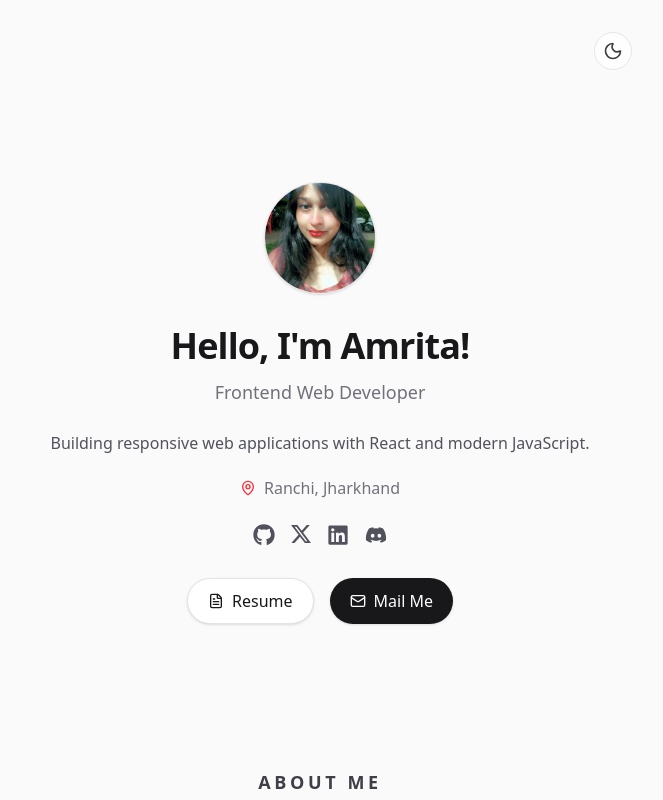
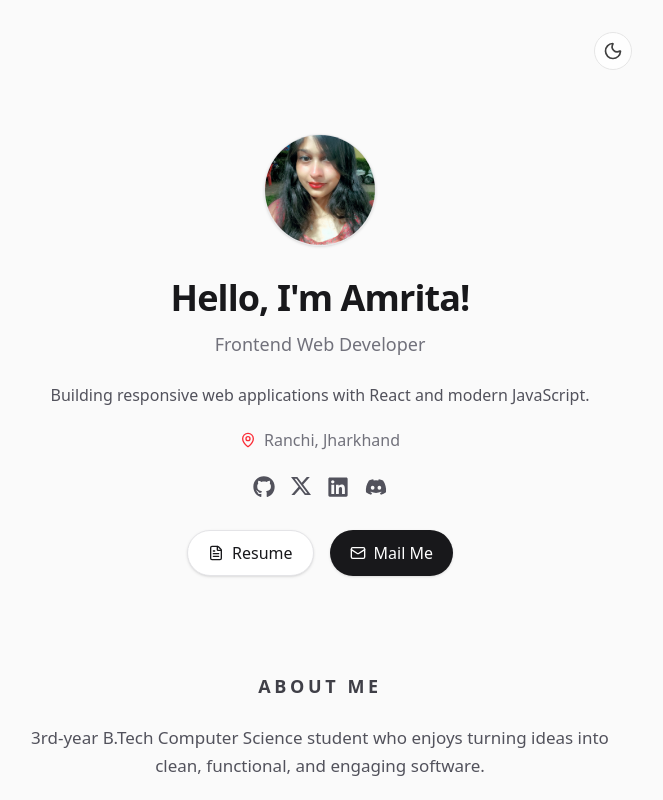
Before and after one commit to amritasrc/amrita-portfolio, a React (Vite) app: page / in a window 1280 px wide. Shown: the top 800 px of the page, without its empty margins (320-983 px from the left). Built offline with nearby package versions, Linux system fonts and the light colour scheme; what @embedpdf/core would draw is missing.

Commit message:
style: reduced padding on large screens

```diff
--- a/src/Comps/Intro.jsx
+++ b/src/Comps/Intro.jsx
@@ -6,7 +6,7 @@ import { BsTwitterX } from "react-icons/bs";
 
 const Intro = () => {
   return (
-    <section className="flex flex-col items-center text-center py-10 md:py-28">
+    <section className="flex flex-col items-center text-center py-10 md:py-16">
       {/* Profile Image */}
       <motion.div
         initial={{ opacity: 0, scale: 0.95 }}
```
